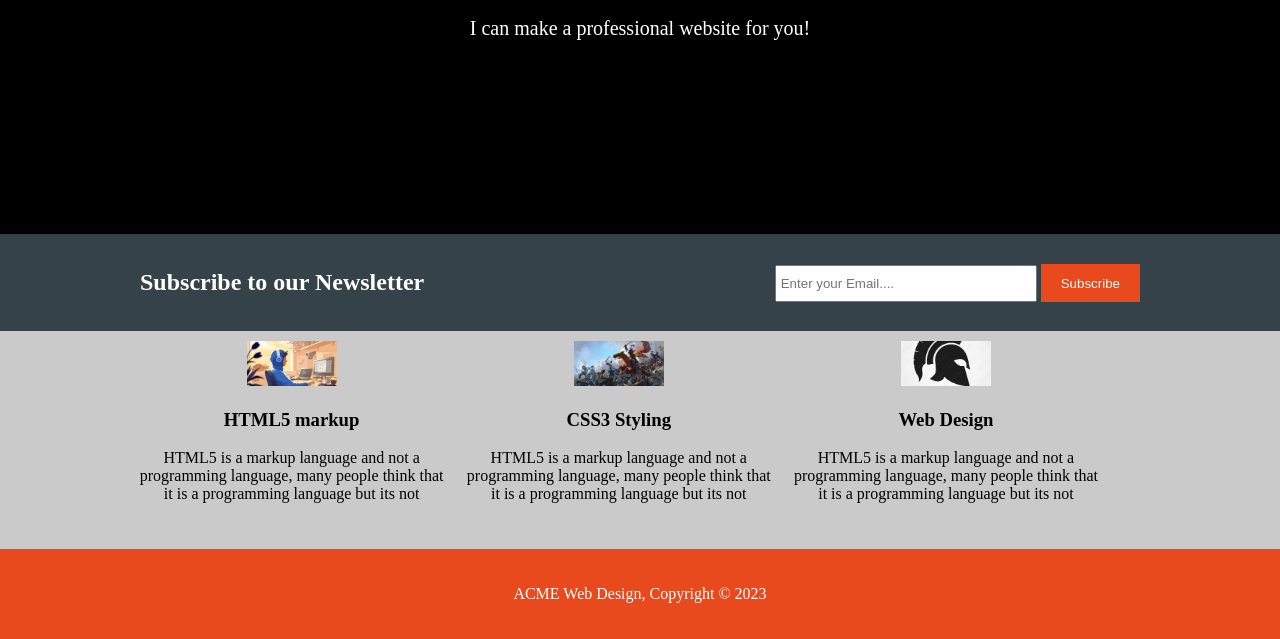
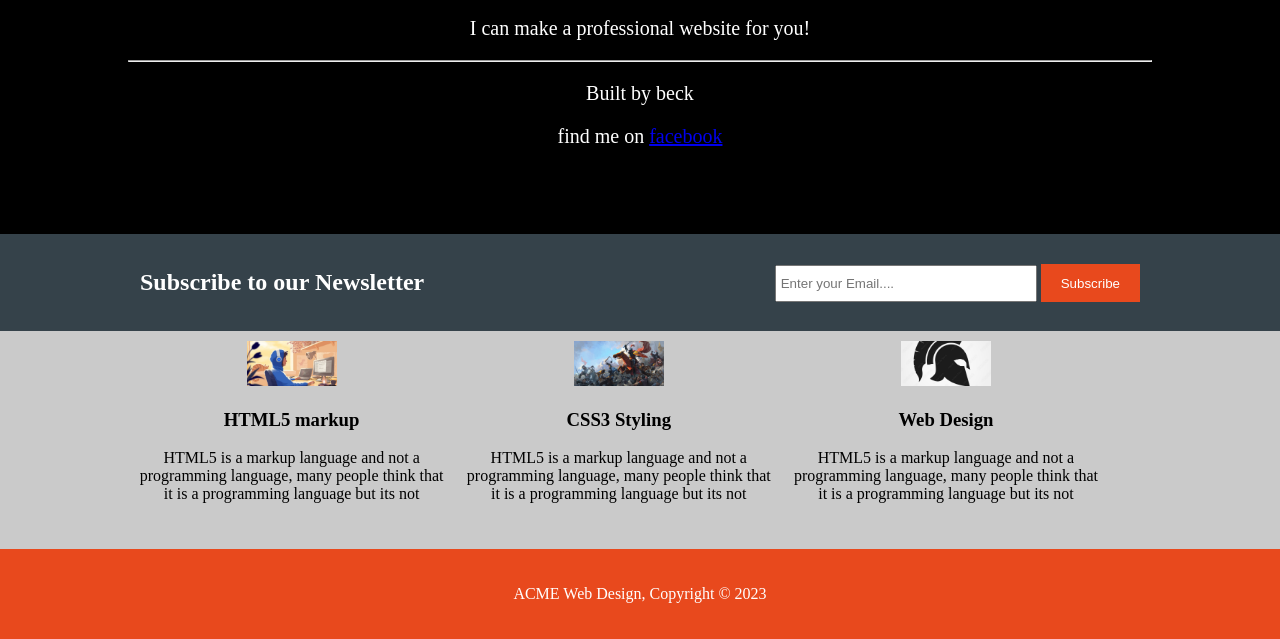
Before and after one commit to Beck-rgb/acme.demo, a plain HTML site: page index.html in a window 1280 px wide. Shown: the part 269-908 px from the top of the page. Drawn offline with Linux system fonts and the light colour scheme.

Commit message:
Update index.html

```diff
--- a/index.html
+++ b/index.html
@@ -37,6 +37,14 @@
             <div class="container">
                 <h1>Affordable Professional Websites</h1>
                 <p>I can make a professional website for you!</p>
+                <hr>
+                <section>
+                    <p>Built by beck</p>
+                    <p>find me on
+                        <a href="https://www.facebook.com/beck.tamang.10/"
+                        target="_blank" class="btn btn-primary btn-sm">facebook</a>
+                    </p>
+                </section>
             </div>
         </section>
 
```
